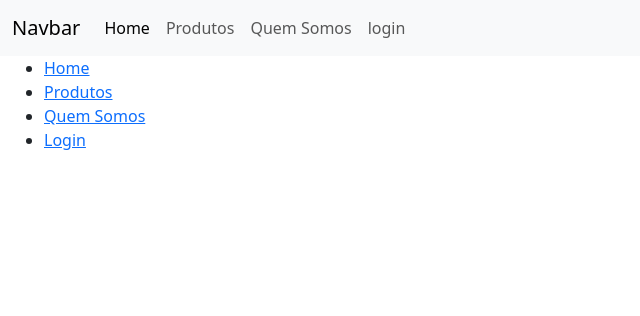
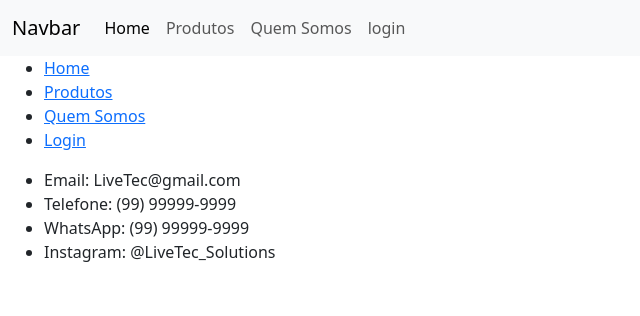
Before and after one commit to pedro1miranda/Projeto_django, a Django app: page / in a window 1280 px wide. Shown: the top 316 px of the page, without its empty margins (0-640 px from the left). Run offline with Django 5.2, Linux system fonts and the light colour scheme.

Commit message:
Iniciando paginas

```diff
--- a/appHome/static/style.css
+++ b/appHome/static/css/style.css
@@ -7,3 +7,6 @@ main{
     width: 90%;
     margin: auto;
 }
+#footer{
+    background-color: gray;
+}
--- a/appHome/template/base.html
+++ b/appHome/template/base.html
@@ -5,8 +5,7 @@
     <meta charset="utf-8">
     <meta name="viewport" content="width=device-width, initial-scale=1">
     <title>{% block title %}{% endblock title %}</title>
-    <link rel="stylesheet" href="{% static 'style.css' %}">
-    <link rel="stylesheet" href="{% static 'estiloGlobal.css' %}">
+    <link rel="stylesheet" href="{% static 'css   47/style.css' %}">
     <link href="https://cdn.jsdelivr.net/npm/bootstrap@5.3.6/dist/css/bootstrap.min.css" rel="stylesheet" integrity="sha384-4Q6Gf2aSP4eDXB8Miphtr37CMZZQ5oXLH2yaXMJ2w8e2ZtHTl7GptT4jmndRuHDT" crossorigin="anonymous">
   </head>
   <body>
@@ -32,12 +31,18 @@
     {% endblock %}
 
       <div class="container-fluid" id="footer">
-          <ul>
+          <ul class="links">
             <li><a href="home.html">Home</a></li>
             <li><a href="produtos.html">Produtos</a></li>
             <li><a href="quemSomos.html">Quem Somos</a></li>
             <li><a href="login.html">Login</a></li>
           </ul>
+          <ul class="contatos">
+            <li>Email: LiveTec@gmail.com</li>
+            <li>Telefone: (99) 99999-9999</li>
+            <li>WhatsApp: (99) 99999-9999</li>
+            <li>Instagram: @LiveTec_Solutions</li>
+          </ul>
       </div>
     <script src="https://cdn.jsdelivr.net/npm/bootstrap@5.3.6/dist/js/bootstrap.bundle.min.js" integrity="sha384-j1CDi7MgGQ12Z7Qab0qlWQ/Qqz24Gc6BM0thvEMVjHnfYGF0rmFCozFSxQBxwHKO" crossorigin="anonymous"></script>
   </body>
--- a/appHome/template/home.html
+++ b/appHome/template/home.html
@@ -1,3 +1,4 @@
+{% load static %}
 {% extends 'base.html' %}
 
 {% block title %}HOME{% endblock %}
--- a/appHome/views.py
+++ b/appHome/views.py
@@ -7,4 +7,4 @@ from django.http import HttpResponse
 #Função que cria a view
 
 def appHome(request):
-    return render(request, 'home.html')
+    return render(request, 'base.html')
```
Also changed, not shown: Projeto/settings.py (+6 -1 lines).
